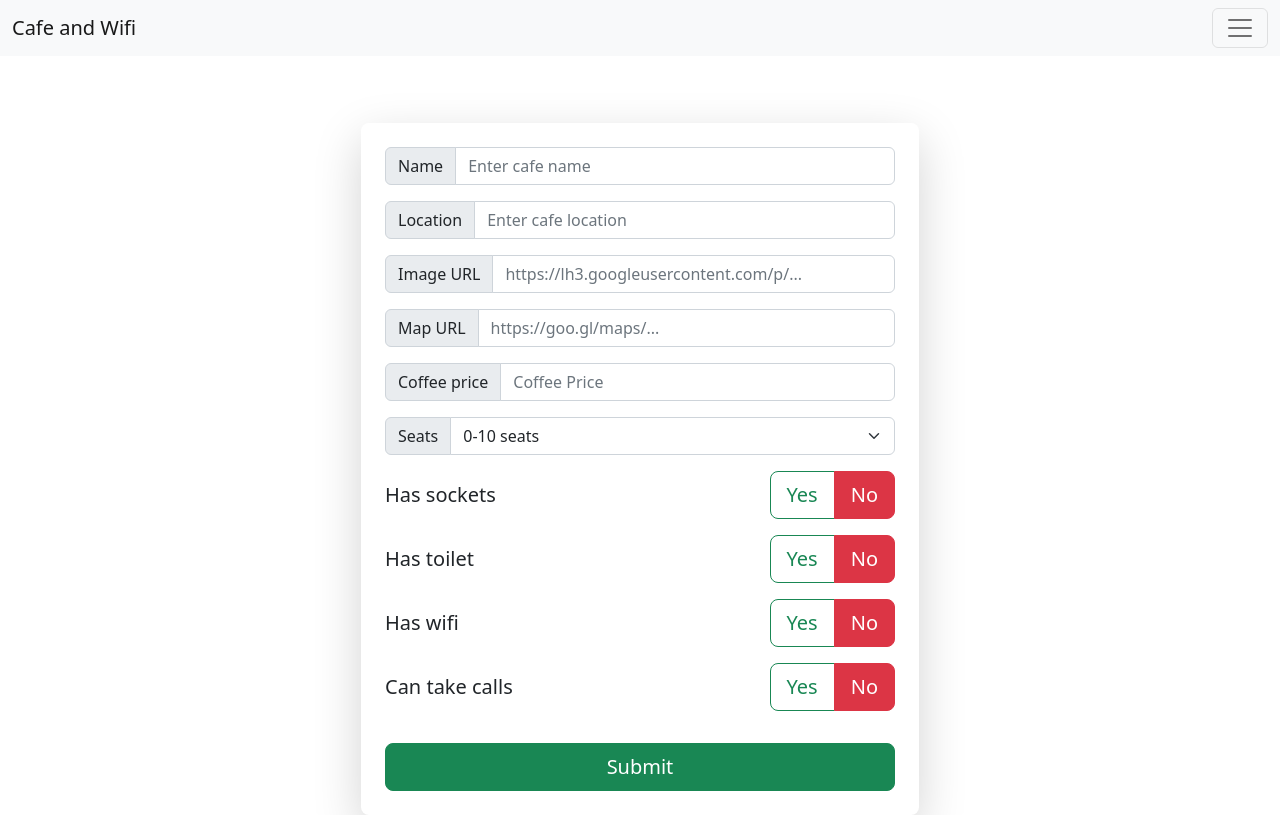
After one commit to BerettaSM/cafe-and-wifi-website, a Flask app: page /cafe in a window 1280 px wide. The commit adds this page. Run offline with Flask 2, Linux system fonts and the light colour scheme; parts of the project's set-up code (start-up, migrations or seed data) failed here and were passed over.

Commit message:
moar progress

```diff
--- a/main.py
+++ b/main.py
@@ -5,4 +5,4 @@ app = create_app()
 
 
 if __name__ == '__main__':
-    app.run(debug=True)
+    app.run(debug=True, host='0.0.0.0')
--- a/server/forms.py
+++ b/server/forms.py
@@ -1,15 +1,34 @@
-from wtforms import Form, StringField, SubmitField, URLField, BooleanField
+import re
+
+from flask_wtf import FlaskForm
+from wtforms import StringField, URLField, SubmitField, SelectField, RadioField
+from wtforms.validators import DataRequired, URL, Regexp
+
+# ---- Regex ----
+value_regex = re.compile(r'^£\d+\.\d{2}$')
+# -- Validator --
+not_null = DataRequired(message='Cannot be empty.')
+valid_url = URL(message='Must be a valid URL.')
+formatted_price = Regexp(regex=value_regex, message='Must be properly formatted. e.g.: £2.80')
+# ---------------
 
 
-class CafeForm(Form):
-    name = StringField('Name:')
-    map_url = URLField('Map URL:')
-    img_url = URLField('Image URL:')
-    location = StringField('Location: ')
-    has_sockets = BooleanField('Has sockets:')
-    has_toilet = BooleanField('Has toilet:')
-    has_wifi = BooleanField('Has wifi:')
-    can_take_calls = BooleanField('Can take calls:')
-    seats = StringField('Seats:')
-    coffee_price = StringField('Coffee price:')
+class CafeForm(FlaskForm):
+    name = StringField('Name', validators=[not_null])
+    location = StringField('Location', validators=[not_null])
+    img_url = URLField('Image URL', validators=[not_null, valid_url])
+    map_url = URLField('Map URL', validators=[not_null, valid_url])
+    coffee_price = StringField('Coffee price', validators=[not_null, formatted_price])
+    seats = SelectField('Seats', choices=[
+        ('0-10', '0-10 seats'),
+        ('10-20', '10-20 seats'),
+        ('20-30', '20-30 seats'),
+        ('30-40', '30-40 seats'),
+        ('40-50', '40-50 seats'),
+        ('50+', '50+ seats'),
+    ], validators=[not_null])
+    has_sockets = RadioField('Has sockets', choices=[(True, 'Yes'), (False, 'No')])
+    has_toilet = RadioField('Has toilet', choices=[(True, 'Yes'), (False, 'No')])
+    has_wifi = RadioField('Has wifi', choices=[(True, 'Yes'), (False, 'No')])
+    can_take_calls = RadioField('Can take calls', choices=[(True, 'Yes'), (False, 'No')])
     submit = SubmitField('Submit')
--- /dev/null
+++ b/server/static/js/form-script.js
@@ -0,0 +1,28 @@
+document.addEventListener('DOMContentLoaded', () => {
+
+    [
+        document.getElementById('name'),
+        document.getElementById('location'),
+        document.getElementById('img_url'),
+        document.getElementById('map_url'),
+        document.getElementById('coffee_price')
+    ]
+    .forEach(field => {
+
+        field.addEventListener('input', (e) => {
+
+            /*
+                Validation is performed server side.
+                This is meant to just clear the "invalid" inputs
+                when the user changes the values.
+            */
+
+            e.target.classList.remove('is-invalid');
+
+            document.getElementById(`${e.target.id}-error`).remove();
+
+        });
+
+    });
+
+});
--- a/server/templates/base.html
+++ b/server/templates/base.html
@@ -37,7 +37,7 @@
             <div class="container-fluid">
 
                 <a class="navbar-brand" href="{{ url_for('views.home') }}">
-                    Cafe and Wifi Website
+                    Cafe and Wifi
                 </a>
 
                 <button class="navbar-toggler" type="button" data-bs-toggle="offcanvas" data-bs-target="#offcanvasNavbar" aria-controls="offcanvasNavbar">
--- /dev/null
+++ b/server/templates/cafe_edit.html
@@ -0,0 +1,108 @@
+{% extends 'base.html' %}
+
+{% block title %}
+
+    Register New Cafe - Cafe and Wifi
+
+{% endblock %}
+
+{% block content %}
+
+    <form
+        method="POST"
+        action="{{ url_for('views.create_cafe') }}"
+        class="col-12 col-lg-6 mx-auto mt-5 rounded-3 shadow-lg p-4"
+        id="form"
+        novalidate
+    >
+
+        {{ form.csrf_token }}
+
+        {% macro create_input(form_item, placeholder) %}
+            {{
+                form_item(class_="form-control" + (' is-invalid' if form_item.errors else ''),
+                placeholder=placeholder)
+            }}
+        {% endmacro %}
+
+        {% macro create_error_span(form_item) %}
+            {% if form_item.errors %}
+                <div class="mb-3 text-end text-danger" id="{{ form_item.id }}-error">
+                    * {{ form_item.errors[0] }}
+                </div>
+            {% endif %}
+        {% endmacro %}
+
+        <div class="input-group mb-3">
+            <label class="input-group-text" for="name">{{ form.name.label }}</label>
+            {{ create_input(form_item=form.name, placeholder="Enter cafe name") }}
+        </div>
+
+        {{ create_error_span(form.name) }}
+
+        <div class="input-group mb-3">
+            <label class="input-group-text" for="location">{{ form.location.label }}</label>
+            {{ create_input(form_item=form.location, placeholder="Enter cafe location") }}
+        </div>
+
+        {{ create_error_span(form.location) }}
+
+        <div class="input-group mb-3">
+            <label class="input-group-text" for="img_url">{{ form.img_url.label }}</label>
+            {{ create_input(form_item=form.img_url, placeholder="https://lh3.googleusercontent.com/p/...") }}
+        </div>
+
+        {{ create_error_span(form.img_url) }}
+
+        <div class="input-group mb-3">
+            <label class="input-group-text" for="map_url">{{ form.map_url.label }}</label>
+            {{ create_input(form_item=form.map_url, placeholder="https://goo.gl/maps/...") }}
+        </div>
+
+        {{ create_error_span(form.map_url) }}
+
+        <div class="input-group mb-3">
+            <label class="input-group-text" for="coffee_price">{{ form.coffee_price.label }}</label>
+            {{ create_input(form_item=form.coffee_price, placeholder="Coffee Price") }}
+        </div>
+
+        {{ create_error_span(form.coffee_price) }}
+
+        <div class="input-group mb-3">
+            <label class="input-group-text" for="seats">{{ form.seats.label }}</label>
+            {{ form.seats(class_="form-select") }}
+        </div>
+
+        {% for option in (form.has_sockets, form.has_toilet, form.has_wifi, form.can_take_calls) %}
+
+            <div class="mb-3 d-flex align-items-center justify-content-between">
+
+                <span class="fs-5">{{ option.label }}</span>
+
+                <div class="btn-group btn-group-lg" role="group">
+
+                    {% for subfield in option %}
+
+                        {{ subfield(class_="btn-check", checked=not subfield.data) }}
+
+                        {{ subfield.label(class_='btn btn-outline-' + ('success' if subfield.data else 'danger')) }}
+
+                    {% endfor %}
+
+                </div>
+
+            </div>
+
+        {% endfor %}
+
+        <div class="d-grid pt-3">
+
+            {{ form.submit(class_="btn btn-success btn-lg") }}
+
+        </div>
+
+    </form>
+
+    <script src="{{ url_for('static', filename='js/form-script.js') }}"></script>
+
+{% endblock %}
--- a/server/templates/index.html
+++ b/server/templates/index.html
@@ -18,7 +18,7 @@
 
         </div>
 
-        <div class="cards cafes row w-100 m-0 justify-content-between">
+        <div class="cards cafes row w-100 m-0">
 
             {% for cafe in pagination.items %}
 
--- a/server/views.py
+++ b/server/views.py
@@ -1,6 +1,9 @@
-from flask import Blueprint, render_template, request
+from flask import Blueprint, render_template, request, redirect, url_for
 from flask_sqlalchemy.pagination import QueryPagination
 from .models import Cafe
+from .forms import CafeForm
+
+from . import db
 
 
 views = Blueprint('views', __name__)
@@ -13,7 +16,18 @@ def home():
     return render_template('index.html', pagination=pagination)
 
 
-@views.route('/cafe/<int:cafe_id>')
+@views.route('/cafe-view/<int:cafe_id>', methods=('GET',))
 def view_cafe(cafe_id):
     cafe = Cafe.query.filter_by(id=cafe_id).first()
     return render_template('cafe_view.html', cafe=cafe)
+
+
+@views.route('/cafe', methods=('GET', 'POST'))
+def create_cafe():
+    form = CafeForm()
+    if form.validate_on_submit():
+        cafe = Cafe.create_from(form)
+        db.session.add(cafe)
+        db.session.commit()
+        return redirect(url_for('views.home'))
+    return render_template('cafe_edit.html', form=form)
```
Also changed, not shown: server/models.py (+18 -0 lines), instance/cafes.db.
